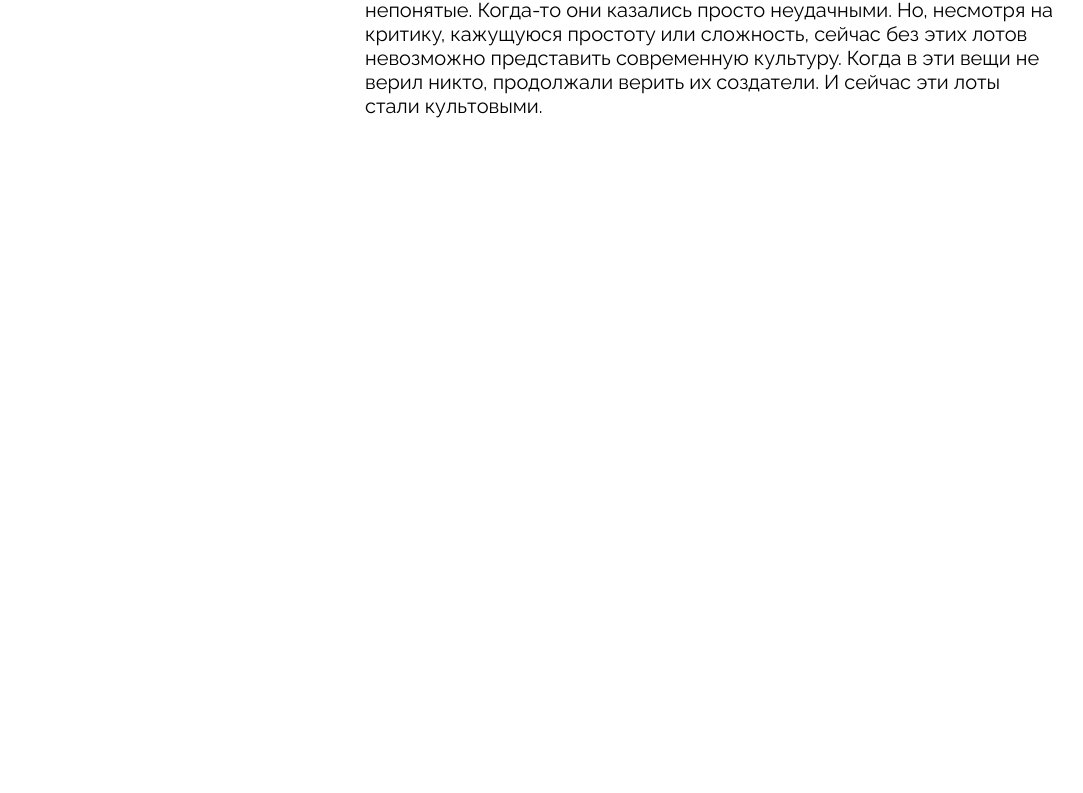
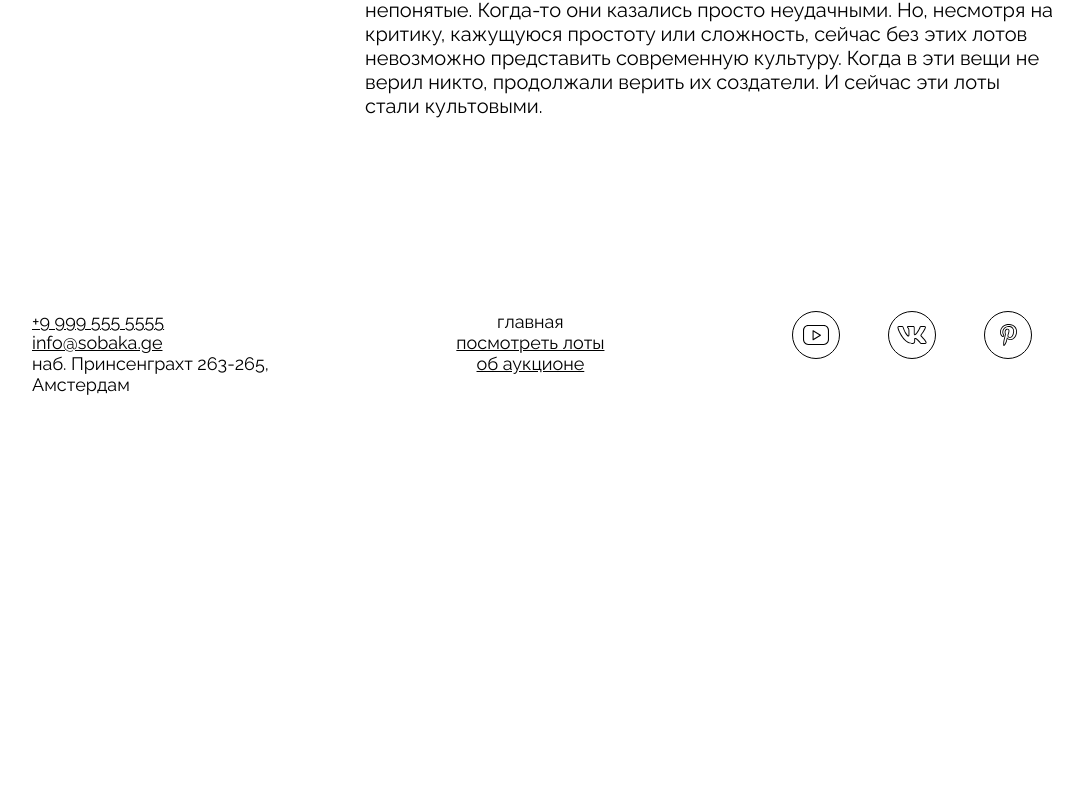
Before and after one commit to TalmidaEP/ono-tebe-nado-fd, a plain HTML site: page index.html in a window 1280 px wide. Shown: the part 2547-3340 px from the top of the page, without its empty margins (108-1191 px from the left). After the commit the page ends 2942 px from the top, so only its background shows below. Drawn offline with Linux system fonts and the light colour scheme.

Commit message:
changes_final2

```diff
--- a/styles/style.css
+++ b/styles/style.css
@@ -309,18 +309,17 @@
 .footer {
   display: flex;
   justify-content: space-between;
-  align-items: center;
+  align-items: flex-start;
   font-size: 18px;
-  padding-top: 1600px;
+  padding-top: 180px;
   padding-left: 50px;
   padding-right: 50px;
-  padding-bottom: 80px;
+  /*padding-bottom: 80px;*/
 }
 
 .footer__address {
   justify-self: start;
   font-style: inherit;
-  /*text-underline-offset: 5px;*/
 }
 
 .footer__links-list {
@@ -329,7 +328,6 @@
   align-items: center;
   text-wrap: nowrap;
   list-style-type: none;
-  padding-top: 2px;
 }
 
 .footer__links-list_active {
@@ -337,7 +335,7 @@
 }
 
 .footer__social-list {
-  display:flex;
+  display: flex;
   flex-direction: row;
   list-style: none;
   gap: 48px;
```
